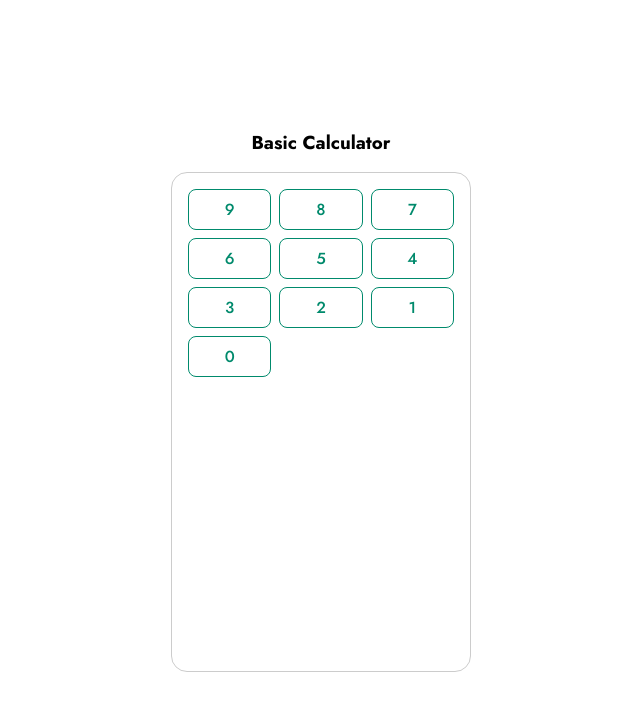
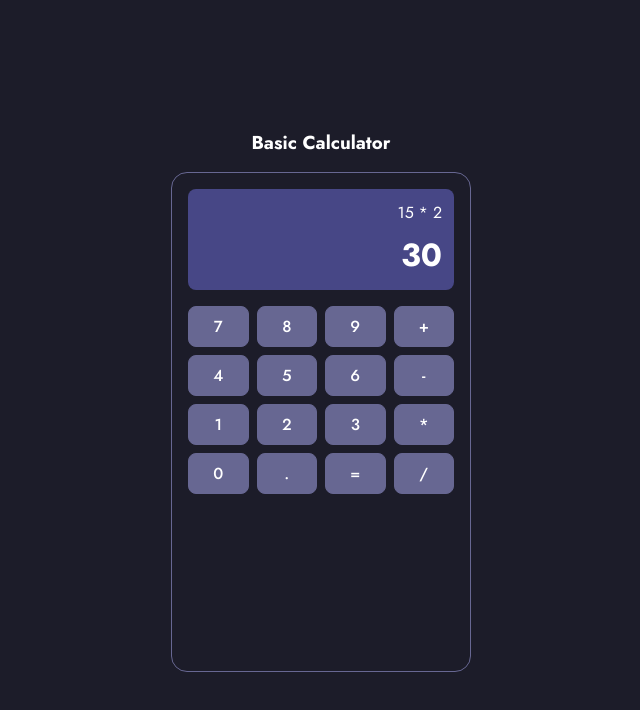
Before and after one commit to vignesh-antony/calculator-app, a React (Create React App) app: page / in a window 1280 px wide. Shown: the top 710 px of the page, without its empty margins (319-959 px from the left). Built offline with nearby package versions, Linux system fonts and the light colour scheme.

Commit message:
feat(calculator): added calc-color and re-org

```diff
--- a/src/components/Button.tsx
+++ b/src/components/Button.tsx
@@ -6,12 +6,11 @@ type ButtonVaraintType = "filled" | "outlined";
 const StyledButton = styled.button<{ $variant: ButtonVaraintType }>`
     padding: 8px 16px;
     background-color: ${({ $variant }) =>
-        $variant === "filled" ? "#008a6c" : "#ffffff"};
-    border: 1px solid #008a6c;
+        $variant === "filled" ? "#676792" : "#ffffff"};
+    border: 1px solid #676792;
     border-radius: 8px;
     cursor: pointer;
-    color: ${({ $variant }) =>
-        $variant === "outlined" ? "#008a6c" : "#ffffff"};
+    color: ${({ $variant }) => ($variant === "filled" ? "#ffffff" : "#676792")};
     font-size: 16px;
     font-weight: 500;
     transition: all ease-in-out 0.1s;
@@ -19,14 +18,14 @@ const StyledButton = styled.button<{ $variant: ButtonVaraintType }>`
 
     &:hover {
         background-color: ${({ $variant }) =>
-            $variant === "outlined" ? "#008a6c" : "#ffffff"};
+            $variant === "filled" ? "#ffffff" : "#676792"};
         color: ${({ $variant }) =>
-            $variant === "filled" ? "#008a6c" : "#ffffff"};
+            $variant === "filled" ? "#676792" : "#ffffff"};
     }
 `;
 
 interface ButtonProps {
-    label: string;
+    label: string | number;
     disabled?: boolean;
     variant?: ButtonVaraintType;
 }
--- a/src/components/Calculator.tsx
+++ b/src/components/Calculator.tsx
@@ -1,7 +1,9 @@
 import React from "react";
 import styled from "styled-components";
 import Button from "./Button";
-import Container from "./Container";
+import KeyContainer from "./KeyContainer";
+import ResultContainer from "./ResultContainer";
+import { DISPLAY_KEYS } from "../constants";
 
 const StyledCalcutator = styled.div`
     display: flex;
@@ -11,21 +13,39 @@ const StyledCalcutator = styled.div`
     width: 100%;
     height: 100vh;
     gap: 16px;
+    background-color: #1c1c29;
+    color: #ffffff;
+`;
+
+const StyledContainer = styled.div`
+    width: 300px;
+    height: 500px;
+    border: 1px solid #676792;
+    border-radius: 16px;
+    padding: 16px;
+    display: flex;
+    flex-direction: column;
+    gap: 16px;
 `;
 
 const Calculator = () => {
-    const numbers = Array.from(Array(10))
-        .map((_, idx) => `${idx}`)
-        .reverse();
-
     return (
         <StyledCalcutator>
             <h3>Basic Calculator</h3>
-            <Container>
-                {numbers.map((value, idx) => (
-                    <Button label={value} key={idx} variant="outlined" />
-                ))}
-            </Container>
+            <StyledContainer>
+                <ResultContainer />
+                <KeyContainer>
+                    {DISPLAY_KEYS.map((displayRow) => {
+                        return displayRow.map((displayKey, idx) => (
+                            <Button
+                                label={displayKey}
+                                key={idx}
+                                variant="filled"
+                            />
+                        ));
+                    })}
+                </KeyContainer>
+            </StyledContainer>
         </StyledCalcutator>
     );
 };
--- a/src/components/Container.tsx
+++ /dev/null
@@ -1,20 +0,0 @@
-import React from "react";
-import styled from "styled-components";
-
-const StyledContainer = styled.div`
-    width: 300px;
-    height: 500px;
-    border: 1px solid #cccccc;
-    border-radius: 16px;
-    padding: 16px;
-    display: grid;
-    grid-template-columns: repeat(3, 1fr);
-    grid-template-rows: repeat(4, max-content);
-    grid-gap: 8px;
-`;
-
-const Container: React.FC<{ children: React.ReactNode }> = ({ children }) => {
-    return <StyledContainer>{children}</StyledContainer>;
-};
-
-export default Container;
--- /dev/null
+++ b/src/components/KeyContainer.tsx
@@ -0,0 +1,17 @@
+import React from "react";
+import styled from "styled-components";
+
+const StyledKeyContainer = styled.div`
+    display: grid;
+    grid-template-columns: repeat(4, 1fr);
+    grid-template-rows: repeat(4, max-content);
+    grid-gap: 8px;
+`;
+
+const KeyContainer: React.FC<{ children: React.ReactNode }> = ({
+    children,
+}) => {
+    return <StyledKeyContainer>{children}</StyledKeyContainer>;
+};
+
+export default KeyContainer;
--- /dev/null
+++ b/src/components/ResultContainer.tsx
@@ -0,0 +1,24 @@
+import React from "react";
+import styled from "styled-components";
+
+const StyledResultContainer = styled.div`
+    padding: 12px;
+    border-radius: 8px;
+    background-color: #474786;
+    color: #ffffff;
+    display: flex;
+    flex-direction: column;
+    gap: 8px;
+    align-items: flex-end;
+`;
+
+const ResultContainer = () => {
+    return (
+        <StyledResultContainer>
+            <div>15 * 2</div>
+            <h1>30</h1>
+        </StyledResultContainer>
+    );
+};
+
+export default ResultContainer;
--- /dev/null
+++ b/src/constants.ts
@@ -0,0 +1,6 @@
+export const DISPLAY_KEYS = [
+    [7, 8, 9, "+"],
+    [4, 5, 6, "-"],
+    [1, 2, 3, "*"],
+    [0, ".", "=", "/"],
+];
```
